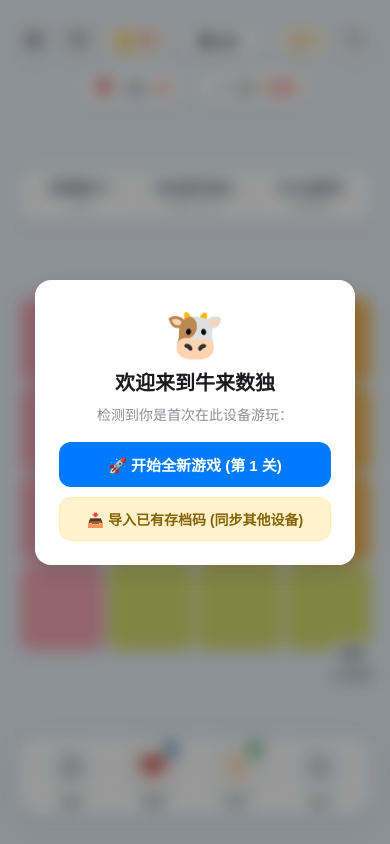
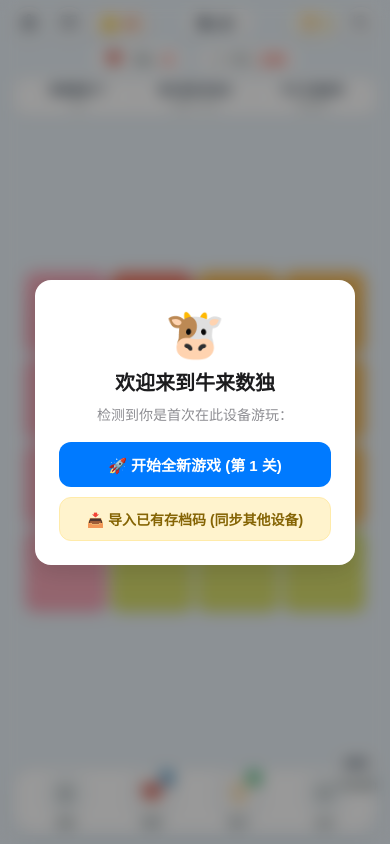
Before and after one commit to aigc17/niulai-sudoku-h5, a website built with Vite: page index.html in a window 390 px wide. Built offline with nearby package versions, Linux system fonts and the light colour scheme.

Commit message:
fix: adapt mobile layout for dynamic 100dvh viewport, tighten rules banner padding, and ensure bottom toolbar is 100% visible on mobile Chrome

```diff
--- a/src/styles/main.css
+++ b/src/styles/main.css
@@ -32,6 +32,12 @@
   -webkit-touch-callout: none;
 }
 
+html, body {
+  height: 100%;
+  height: 100dvh;
+  overflow: hidden;
+}
+
 body {
   font-family: -apple-system, BlinkMacSystemFont, "SF Pro Text", "PingFang SC", "Helvetica Neue", sans-serif;
   background-color: var(--bg-color);
@@ -39,113 +45,123 @@ body {
   display: flex;
   justify-content: center;
   align-items: center;
-  min-height: 100vh;
+  height: 100dvh;
+  margin: 0;
+  padding: 0;
   overflow: hidden;
-  touch-action: manipulation;
+  touch-action: none;
 }
 
 .game-container {
   width: 100%;
   max-width: 440px;
-  height: 100vh;
+  height: 100%;
+  height: 100dvh;
+  max-height: 100dvh;
   display: flex;
   flex-direction: column;
   justify-content: space-between;
-  padding: max(22px, env(safe-area-inset-top, 22px)) 16px max(24px, env(safe-area-inset-bottom, 24px)) 16px;
+  padding: max(6px, env(safe-area-inset-top, 6px)) 12px max(8px, env(safe-area-inset-bottom, 8px)) 12px;
   background: #EAF2F8;
   position: relative;
   box-sizing: border-box;
+  overflow: hidden;
 }
 
 /* ================= 顶部 HUD ================= */
-.hud-header { display: flex; flex-direction: column; gap: 10px; }
+.hud-header { display: flex; flex-direction: column; gap: 5px; flex-shrink: 0; }
 .hud-top-row { display: flex; justify-content: space-between; align-items: center; }
-.hud-left-group, .hud-right-group { display: flex; align-items: center; gap: 8px; }
+.hud-left-group, .hud-right-group { display: flex; align-items: center; gap: 6px; }
 
 .game-icon-btn {
-  width: 36px; height: 36px; border-radius: 50%;
+  width: 34px; height: 34px; border-radius: 50%;
   background: #FFFFFF; border: 1.5px solid #D6E4EC; color: #34495E;
   display: inline-flex; align-items: center; justify-content: center;
-  box-shadow: 0 3px 8px rgba(44, 62, 80, 0.08); cursor: pointer;
+  box-shadow: 0 2px 6px rgba(44, 62, 80, 0.08); cursor: pointer;
   transition: transform 0.15s ease, background 0.15s ease;
 }
 .game-icon-btn:active { transform: scale(0.92); background: #F2F7FA; }
-.hud-svg-icon { width: 20px; height: 20px; }
+.hud-svg-icon { width: 18px; height: 18px; }
 
 .coin-badge {
   display: inline-flex; align-items: center; gap: 4px; background: #FFFFFF;
-  border: 1.5px solid #F5CBA7; padding: 4px 10px; border-radius: 20px;
-  box-shadow: 0 3px 8px rgba(243, 156, 18, 0.12);
+  border: 1.5px solid #F5CBA7; padding: 3px 8px; border-radius: 20px;
+  box-shadow: 0 2px 6px rgba(243, 156, 18, 0.12);
 }
-.coin-icon { font-size: 15px; }
-.badge-val { font-size: 13px; font-weight: 800; color: #D35400; }
+.coin-icon { font-size: 14px; }
+.badge-val { font-size: 12px; font-weight: 800; color: #D35400; }
 
 .hud-center-group { text-align: center; }
 
 .level-title-btn {
   background: #FFFFFF; border: 1.5px solid #D6E4EC; border-radius: 20px;
-  padding: 5px 14px; box-shadow: 0 3px 8px rgba(44, 62, 80, 0.08);
+  padding: 4px 12px; box-shadow: 0 2px 6px rgba(44, 62, 80, 0.08);
   cursor: pointer; display: inline-flex; align-items: center; gap: 4px;
   transition: transform 0.15s ease;
 }
 .level-title-btn:active { transform: scale(0.95); }
-.level-title-text { font-size: 15px; font-weight: 900; color: #2C3E50; letter-spacing: 0.5px; }
-.level-arrow { font-size: 12px; color: #7F8C8D; }
+.level-title-text { font-size: 14px; font-weight: 900; color: #2C3E50; letter-spacing: 0.5px; }
+.level-arrow { font-size: 11px; color: #7F8C8D; }
 
 .streak-badge {
   display: inline-flex; align-items: center; gap: 4px; background: #FFFFFF;
-  border: 1.5px solid #F9E79F; padding: 4px 10px; border-radius: 20px;
-  box-shadow: 0 3px 8px rgba(241, 196, 15, 0.15);
+  border: 1.5px solid #F9E79F; padding: 3px 8px; border-radius: 20px;
+  box-shadow: 0 2px 6px rgba(241, 196, 15, 0.15);
 }
-.trophy-icon { font-size: 14px; }
-.streak-text { font-size: 13px; font-weight: 800; color: #B7950B; }
+.trophy-icon { font-size: 13px; }
+.streak-text { font-size: 12px; font-weight: 800; color: #B7950B; }
 
 .hud-status-row {
   display: flex;
   justify-content: center;
-  gap: 12px;
-  margin-top: 2px;
+  gap: 10px;
+  margin-top: 0px;
 }
 
 .status-pill {
   display: flex;
   align-items: center;
-  gap: 6px;
+  gap: 5px;
   background: #FFFFFF;
   border: 1.5px solid #D6E4EC;
-  padding: 6px 14px;
-  border-radius: 20px;
-  font-size: 13px;
+  padding: 3px 12px;
+  border-radius: 18px;
+  font-size: 12px;
   font-weight: 700;
   color: #2C3E50;
-  box-shadow: 0 3px 8px rgba(44, 62, 80, 0.06);
+  box-shadow: 0 2px 6px rgba(44, 62, 80, 0.05);
 }
 
 .pill-label {
   color: #7F8C8D;
-  font-size: 12px;
+  font-size: 11px;
 }
 
 .highlight-red {
   color: #E74C3C;
-  font-size: 15px;
+  font-size: 14px;
   font-weight: 800;
 }
 
 /* ================= 规则胶囊 ================= */
+.rules-banner {
+  margin: 3px 0;
+  flex-shrink: 0;
+}
+
 .rules-card-container {
   display: flex;
   background: #FFFFFF;
   border: 1.5px solid #D6E4EC;
-  border-radius: 16px;
-  padding: 8px 6px;
-  box-shadow: 0 4px 12px rgba(44, 62, 80, 0.06);
+  border-radius: 12px;
+  padding: 4px 6px;
+  box-shadow: 0 2px 8px rgba(44, 62, 80, 0.05);
 }
 
 .rule-card {
   flex: 1;
   text-align: center;
-  padding: 2px 4px;
+  padding: 1px 3px;
   position: relative;
 }
 
@@ -160,13 +176,13 @@ body {
 }
 
 .rule-title {
-  font-size: 11px;
+  font-size: 10.5px;
   font-weight: 700;
   color: #2C3E50;
 }
 
 .rule-sub {
-  font-size: 10px;
+  font-size: 9px;
   color: #7F8C8D;
   margin-top: 1px;
 }
@@ -175,15 +191,18 @@ body {
 .board-wrapper {
   position: relative;
   display: flex;
+  flex: 1;
+  min-height: 0;
   flex-direction: column;
   align-items: center;
   justify-content: center;
-  margin: 12px 0;
+  margin: 3px 0;
 }
 
 .board-container {
-  width: min(90vw, 48vh, 360px);
-  height: min(90vw, 48vh, 360px);
+  width: min(88vw, 42vh, 340px);
+  height: min(88vw, 42vh, 340px);
+  max-height: 100%;
   display: flex;
   flex-direction: column;
 }
@@ -434,19 +453,20 @@ body {
 
 /* ================= 底部 3D 游戏道具工具栏 ================= */
 .bottom-toolbar {
-  margin-top: 8px;
+  margin-top: 4px;
   margin-bottom: 2px;
+  flex-shrink: 0;
 }
 
 .toolbar-wrapper {
   background: #FFFFFF;
-  border: 2px solid #D6E4EC;
-  border-radius: 24px;
-  padding: 8px 12px 6px 12px;
+  border: 1.5px solid #D6E4EC;
+  border-radius: 20px;
+  padding: 5px 10px 3px 10px;
   display: flex;
   justify-content: space-around;
   align-items: flex-end;
-  box-shadow: 0 8px 24px rgba(52, 73, 94, 0.08);
+  box-shadow: 0 4px 14px rgba(52, 73, 94, 0.08);
 }
 
 .tool-btn {
@@ -456,7 +476,7 @@ body {
   flex-direction: column;
   align-items: center;
   cursor: pointer;
-  padding: 0 4px;
+  padding: 0 2px;
   position: relative;
   transition: transform 0.15s ease;
 }
@@ -465,9 +485,9 @@ body {
 }
 
 .tool-icon-wrapper {
-  width: 44px;
-  height: 44px;
-  border-radius: 14px;
+  width: 38px;
+  height: 38px;
+  border-radius: 12px;
   background: #F4F8FA;
   border: 1.5px solid #DCE9F0;
   display: flex;
@@ -478,24 +498,24 @@ body {
 }
 
 .tool-svg {
-  width: 22px;
-  height: 22px;
+  width: 19px;
+  height: 19px;
 }
 
 .action-coords.active .tool-icon-wrapper {
   background: #E8F8F5;
   border-color: #2ECC71;
   color: #27AE60;
-  box-shadow: 0 0 10px rgba(46, 204, 113, 0.3);
+  box-shadow: 0 0 8px rgba(46, 204, 113, 0.3);
 }
 
 .prop-card-3d {
-  width: 46px;
-  height: 46px;
+  width: 40px;
+  height: 40px;
   background: #FFFFFF;
-  border-radius: 16px;
+  border-radius: 13px;
   border: 2px solid #E2EDF3;
-  box-shadow: 0 4px 12px rgba(44, 62, 80, 0.1);
+  box-shadow: 0 3px 8px rgba(44, 62, 80, 0.1);
   display: flex;
   align-items: center;
   justify-content: center;
@@ -503,33 +523,33 @@ body {
 }
 
 .prop-bull-icon {
-  width: 32px;
-  height: 32px;
+  width: 26px;
+  height: 26px;
   object-fit: contain;
 }
 
 .prop-lightbulb-svg {
-  width: 26px;
-  height: 26px;
+  width: 22px;
+  height: 22px;
 }
 
 .prop-badge-pill {
   position: absolute;
-  top: -6px;
-  right: -6px;
+  top: -5px;
+  right: -5px;
   background: #2980B9;
   color: #FFFFFF;
-  font-size: 11px;
+  font-size: 10px;
   font-weight: 900;
-  min-width: 18px;
-  height: 18px;
-  border-radius: 9px;
+  min-width: 16px;
+  height: 16px;
+  border-radius: 8px;
   display: flex;
   align-items: center;
   justify-content: center;
-  padding: 0 4px;
-  border: 2px solid #FFFFFF;
-  box-shadow: 0 2px 6px rgba(0,0,0,0.15);
+  padding: 0 3px;
+  border: 1.5px solid #FFFFFF;
+  box-shadow: 0 2px 5px rgba(0,0,0,0.15);
 }
 
 .prop-badge-pill.badge-green {
@@ -537,10 +557,10 @@ body {
 }
 
 .tool-label {
-  font-size: 11px;
+  font-size: 10px;
   font-weight: 700;
   color: #7F8C8D;
-  margin-top: 4px;
+  margin-top: 2px;
 }
 .action-coords.active .tool-label {
   color: #27AE60;
```
